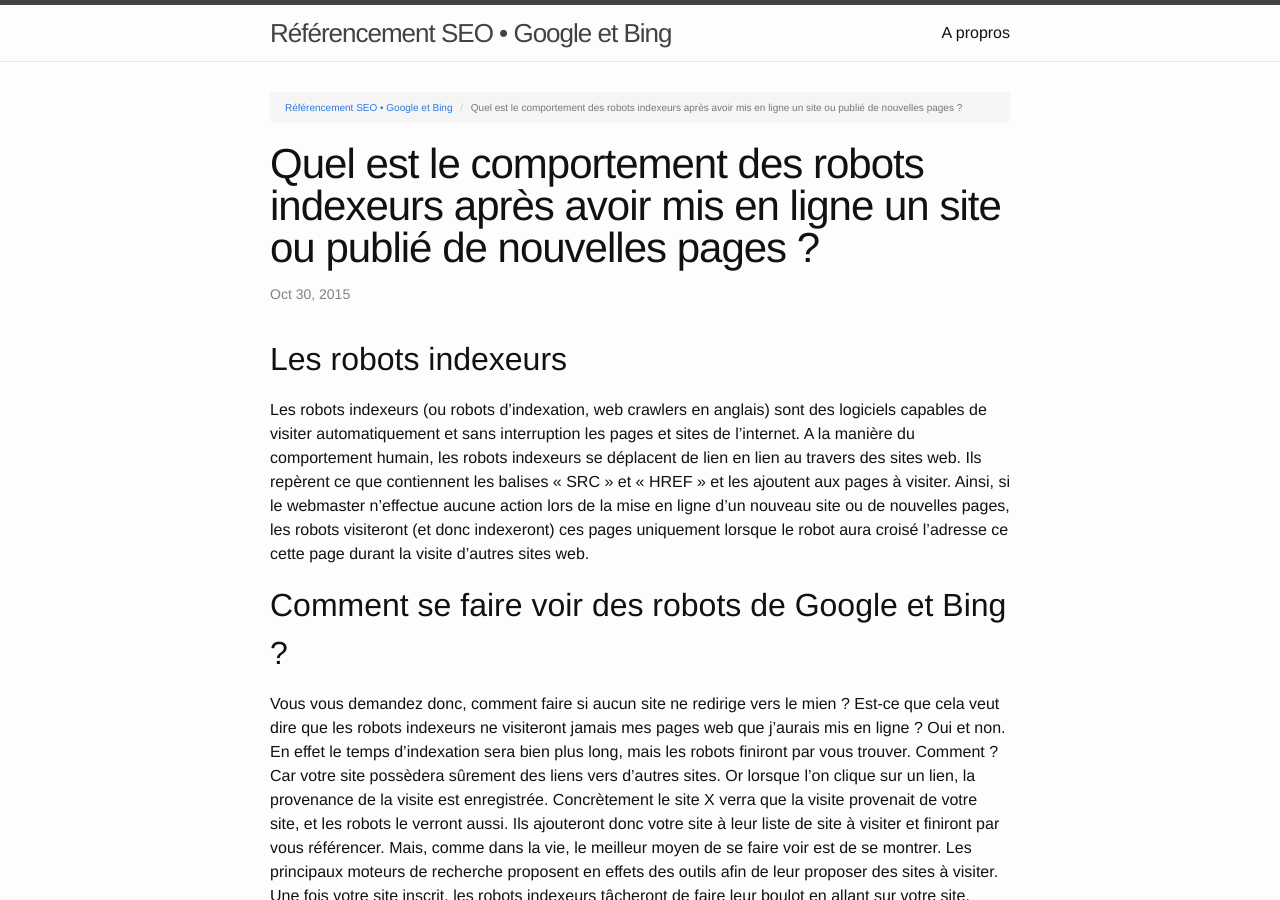
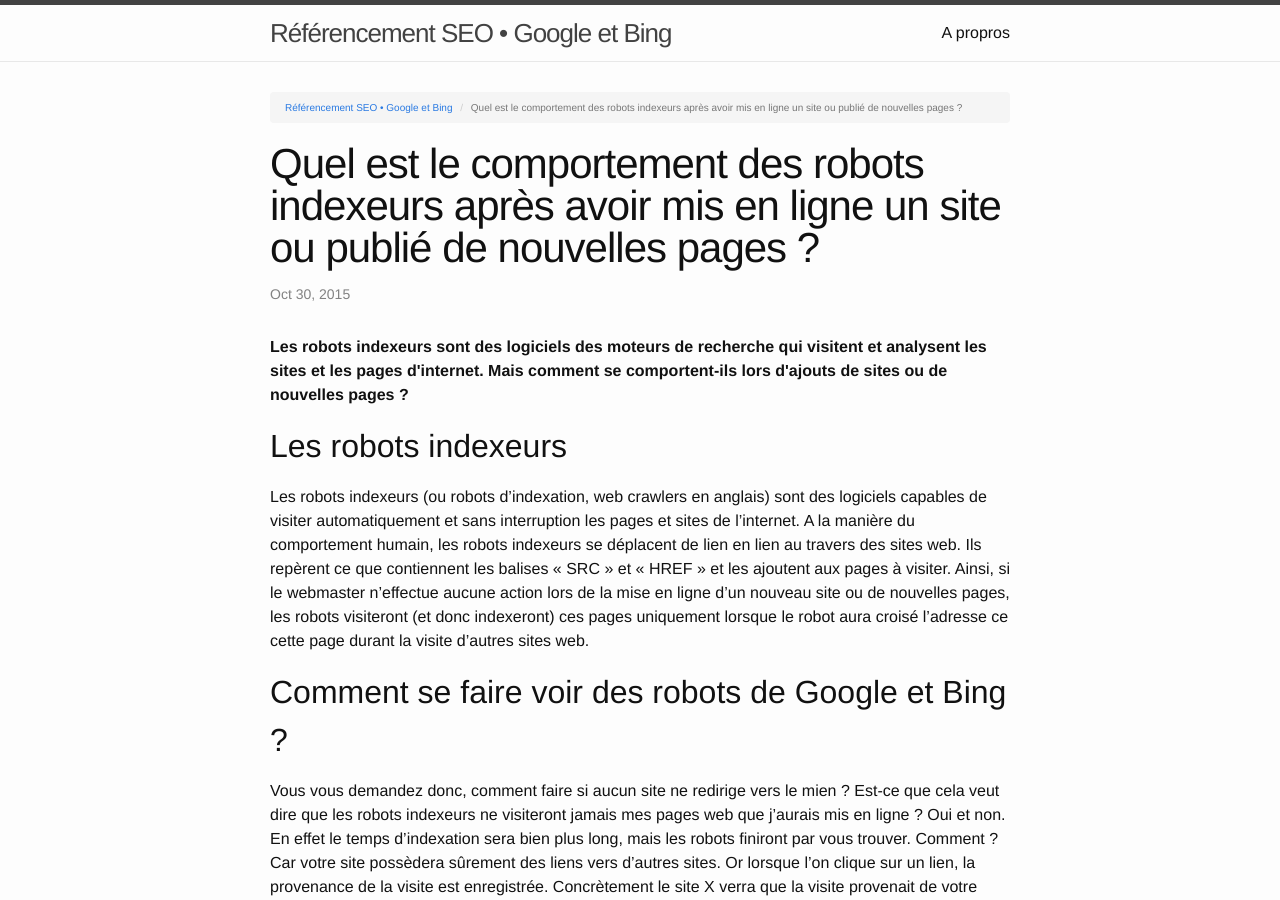
Before and after one commit to pierloui/pierloui.github.io, a Jekyll site: the page built from _posts/2015-10-30-comportement-robot-indexeur-google-bing.markdown, in a window 1280 px wide and 900 px high. Built offline with Jekyll 4.4.1, drawn with Linux system fonts in a browser that asks for light colours; nearby versions of some CDN libraries.

Commit message:
Update 2015-10-30-comportement-robot-indexeur-google-bing.markdown

```diff
--- a/_posts/2015-10-30-comportement-robot-indexeur-google-bing.markdown
+++ b/_posts/2015-10-30-comportement-robot-indexeur-google-bing.markdown
@@ -1,7 +1,7 @@
 ---
 layout: post
 title:  "Quel est le comportement des robots indexeurs après avoir mis en ligne un site ou publié de nouvelles pages ?"
-description: ""
+description: "Les robots indexeurs sont des logiciels des moteurs de recherche qui visitent et analysent les sites et les pages d'internet. Mais comment se comportent-ils lors d'ajouts de sites ou de nouvelles pages ?"
 date:   2015-10-30 11:35:41
 permalink: comportement-robot-indexeur-google-bing
 tags: protocole
```
